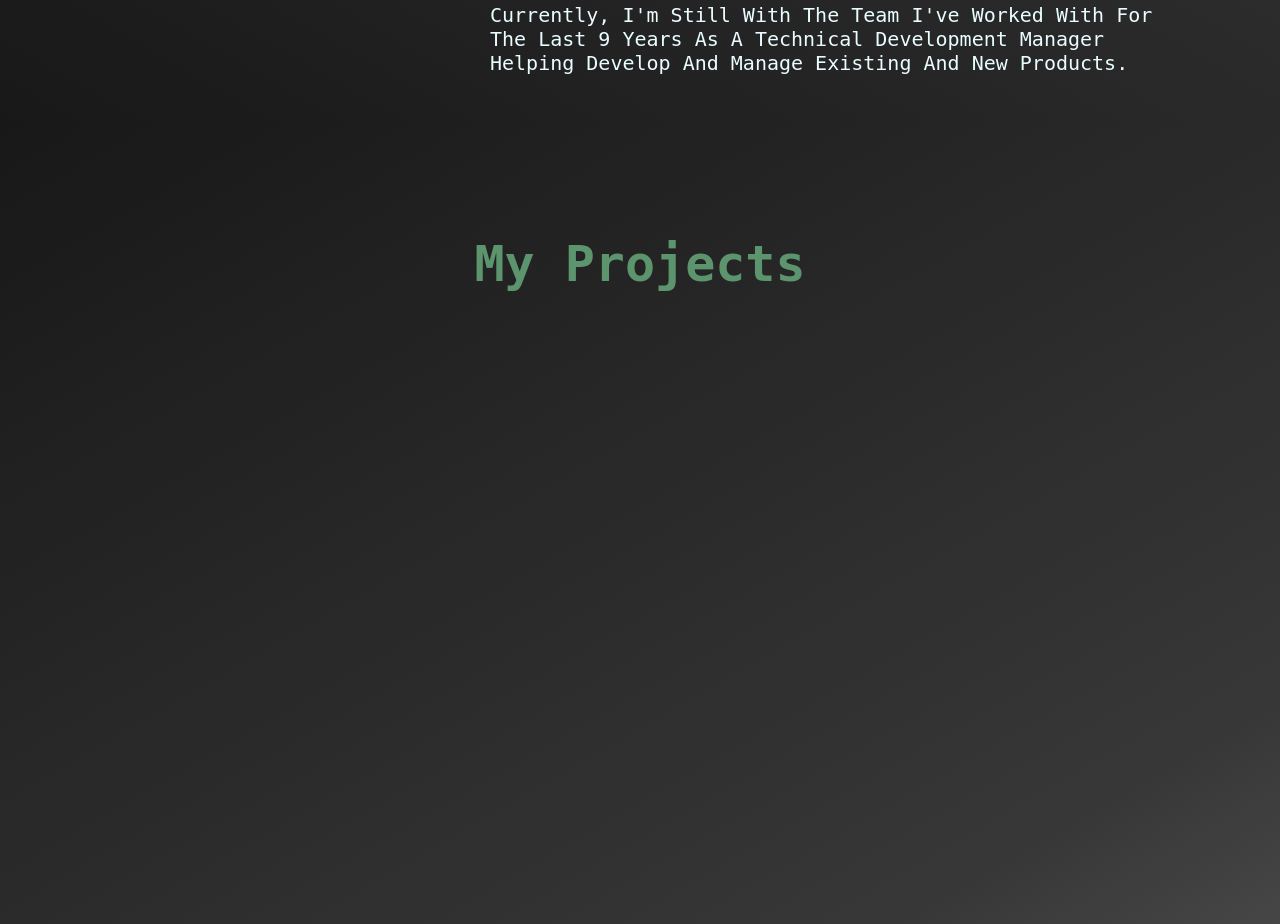
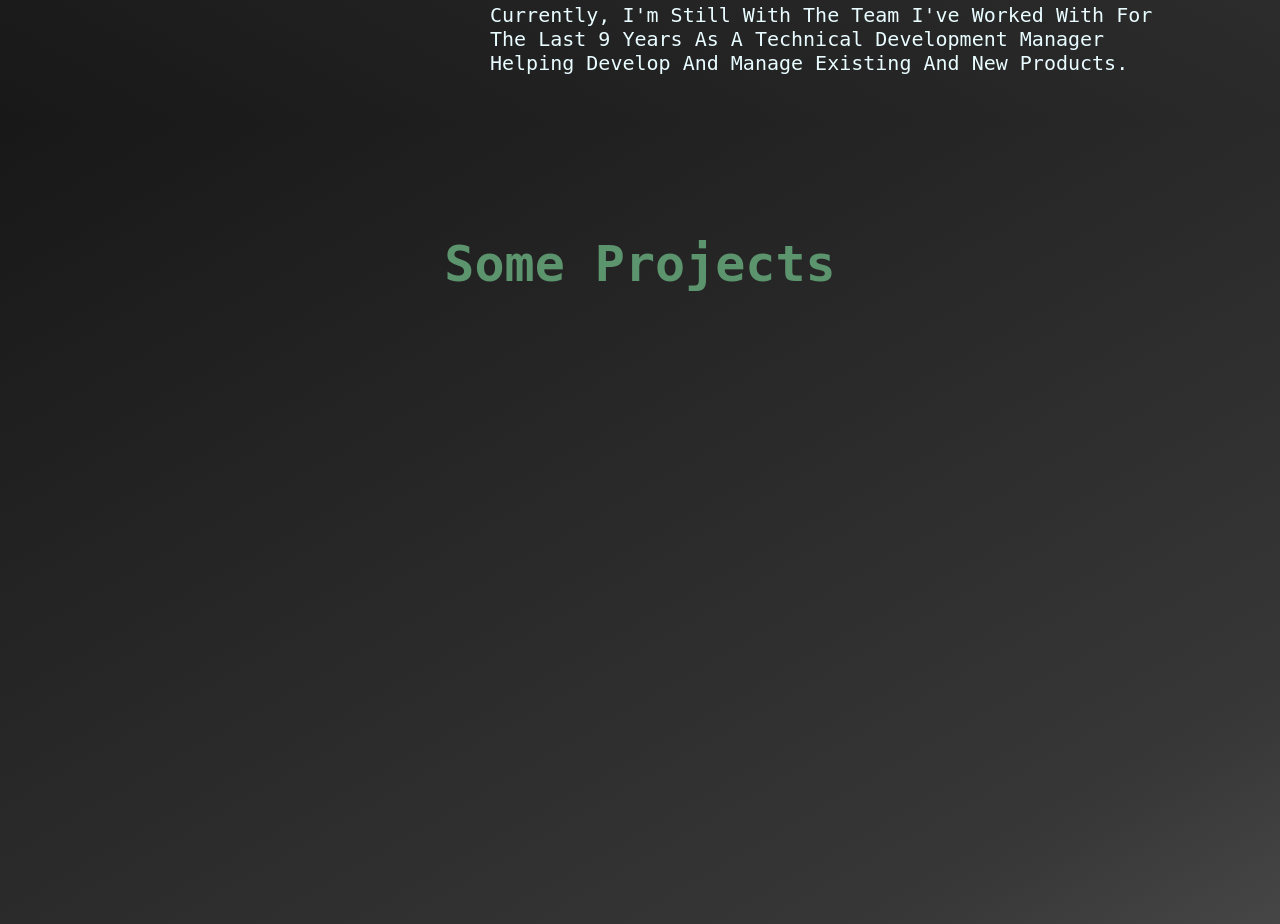
Before and after one commit to gfosterdev/gfosterdev.github.io, a PHP site: page / in a window 1280 px wide. Shown: the part 1500-2424 px from the top of the page. Run offline with PHP 8.4, Linux system fonts and the light colour scheme; some web fonts are replaced.

Commit message:
Project: More work on gql pull and programatically populating html content

```diff
--- a/website/index.html
+++ b/website/index.html
@@ -82,8 +82,11 @@
 
 		<!-- Projects Section Start -->
 		<section class="projects" id="projects">
-			<div class="content">
-				<h3>My Projects</h3>
+			<h3>Some Projects</h3>
+			<div class="projectList">
+				<!-- <div class="projectItem">TEST</div>
+				<div class="projectItem">TEST</div>
+				<div class="projectItem">TEST</div> -->
 			</div>
 		</section>
 		<!-- Projects Section End -->
--- a/website/res/css/style.css
+++ b/website/res/css/style.css
@@ -194,8 +194,9 @@ header .navbar ul li a:hover {
 
 .projects {
 	display: flex;
-	align-items: flex-start;
-	justify-content: center;
+	flex-direction: column;
+	align-items: center;
+	justify-content: flex-start;
 	flex-wrap: wrap;
 	background: linear-gradient(
 		150deg,
@@ -205,10 +206,33 @@ header .navbar ul li a:hover {
 	);
 }
 
-.projects .content h3 {
+.projects h3 {
 	color: var(--sea-green);
 	font-size: 5rem;
 	padding-bottom: 1rem;
+}
+
+.projects .projectList {
+	display: flex;
+	flex-direction: row;
+	align-items: center;
+	justify-content: left;
+	width: 100%;
+}
+
+.projects .projectList .projectItem {
+	flex: 1;
+	font-size: 2rem;
+	margin: 1rem;
+	text-align: center;
+	width: 100%;
+	padding: 1rem;
+	box-shadow: 0 0.3rem 1rem 0.5rem var(--non-photo-blue);
+	border-radius: 0.4rem;
+}
+
+.projects .projectList .projectItem h3 {
+	font-size: 2rem;
 }
 
 .contact {
@@ -295,4 +319,10 @@ header .navbar ul li a:hover {
 		transform: scaleY(1);
 		opacity: 1;
 	}
+
+	.projects .projectList {
+		flex-direction: column;
+		align-items: center;
+		justify-content: left;
+	}
 }
--- a/website/res/js/script.js
+++ b/website/res/js/script.js
@@ -22,6 +22,18 @@ function getData() {
 		.done(function (result) {
 			console.log("done");
 			console.log(result);
+			result.data.projects.edges.forEach((item) => {
+				var d = item.node;
+				var title = d.title;
+				var link = d.projectMeta.githubLink;
+				var finished = d.projectMeta.projectFinished;
+				console.log(title, link, finished);
+				var project = $("<div>");
+				project.addClass("projectItem");
+				project.append($("<h3>").html(title));
+				// project.append($)
+				$(".projectList").append(project);
+			});
 		})
 		.fail(function () {
 			console.log("fail");
```
